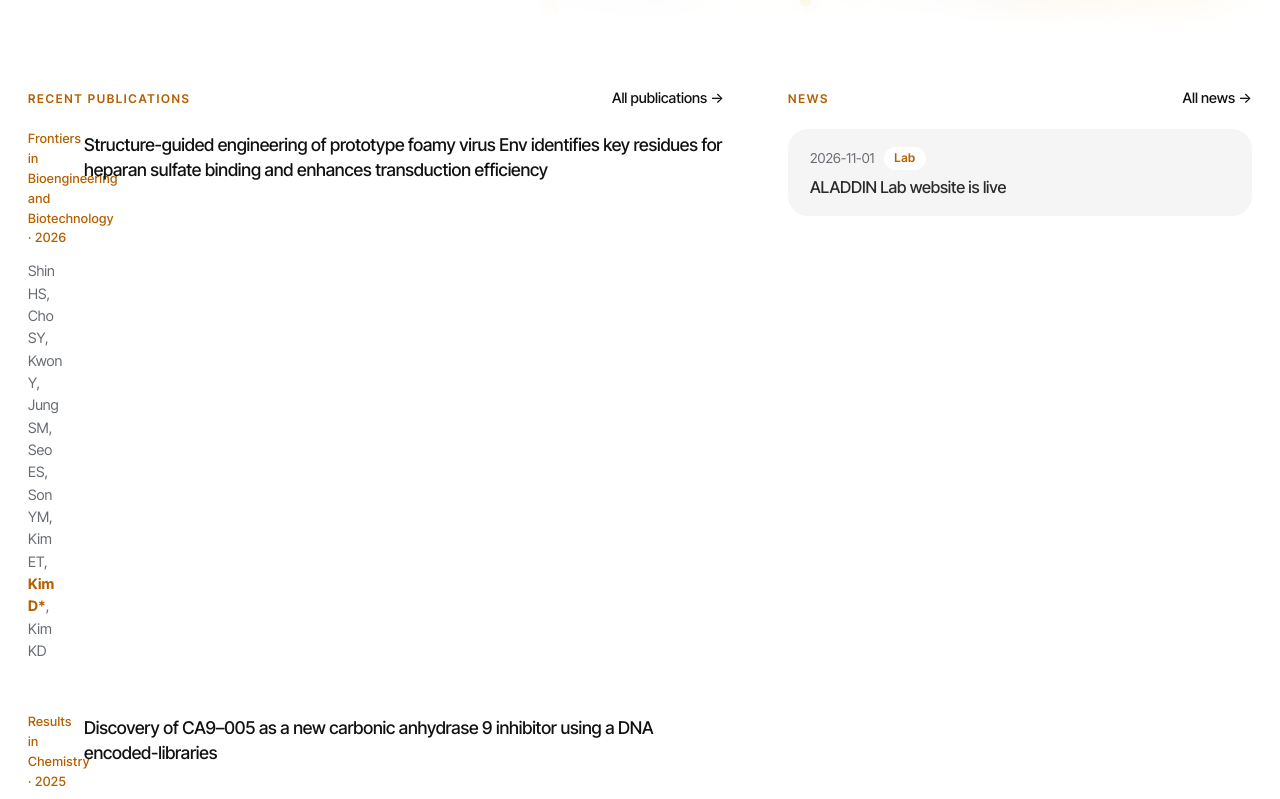
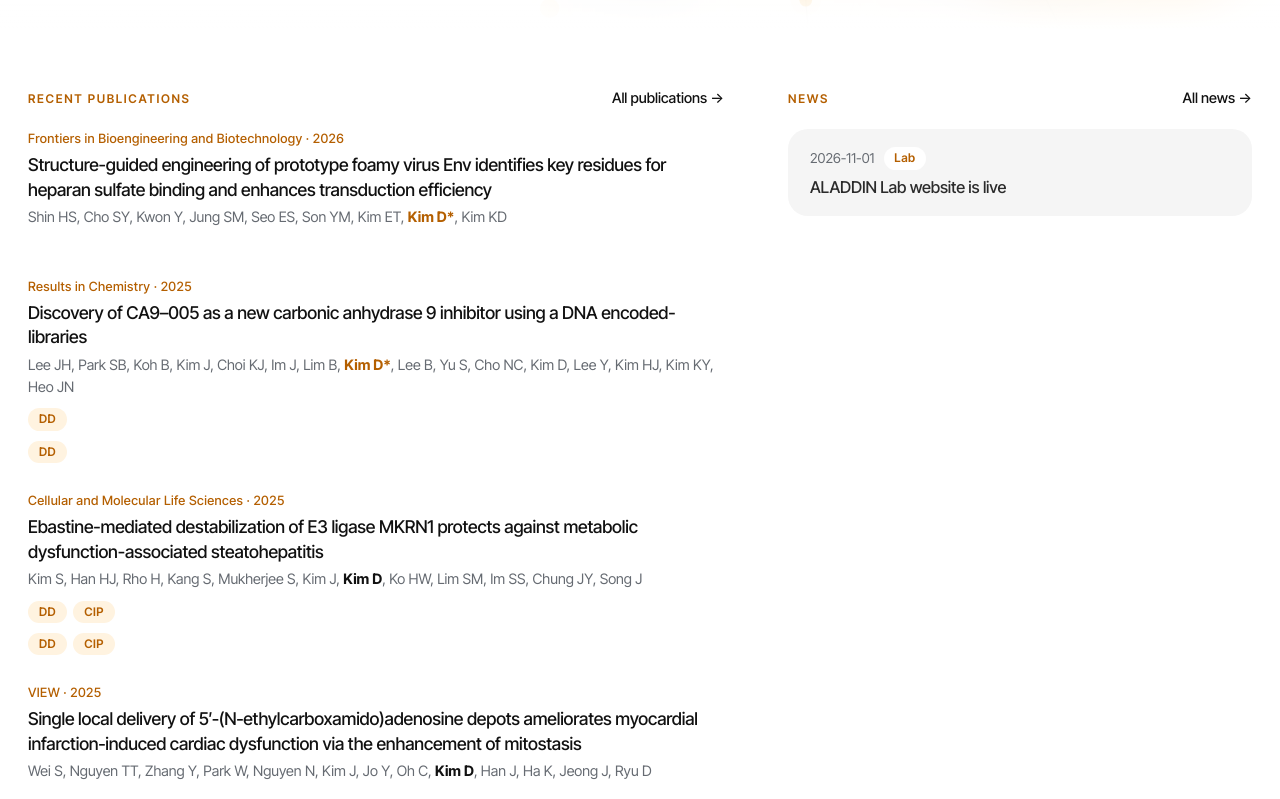
Before and after one commit to aLaDDIN-labs/aladdin-labs.github.io, a Next.js app: page / in a window 1280 px wide. Shown: the part 701-1500 px from the top of the page. Built offline with nearby package versions, Linux system fonts and the light colour scheme; a web font is replaced by a local one.

Commit message:
Add files via upload

```diff
--- a/app/globals.css
+++ b/app/globals.css
@@ -238,7 +238,8 @@ html[data-lang="ko"] .en-only { display: none; }
 
 @media (max-width: 860px) { .site-header { backdrop-filter: none; background: #fff; } }
 
-.pub-entry { display: grid; grid-template-columns: 44px 1fr; gap: 12px; }
+.pub-entry.numbered { display: grid; grid-template-columns: 44px 1fr; gap: 12px; }
 .pub-no { font-size: 0.85rem; font-weight: 600; color: var(--orange-ink); font-variant-numeric: tabular-nums; padding-top: 2px; text-align: right; }
-@media (max-width: 860px) { .pub-entry { grid-template-columns: 34px 1fr; gap: 8px; } }
+@media (max-width: 860px) { .pub-entry.numbered { grid-template-columns: 34px 1fr; gap: 8px; } }
 .pi-mark{font-weight:700;color:var(--orange-ink)} .pub-note{margin:0 0 4px;font-size:.85rem;color:var(--muted);padding-top:16px}
+.pi-self{font-weight:700;color:var(--ink)}
--- a/components/Authors.jsx
+++ b/components/Authors.jsx
@@ -1,7 +1,8 @@
+// PI name: bold orange + mark (* / #) when corresponding / co-first, bold black otherwise.
 export default function Authors({ text, mark, piName }) {
-  if (!mark || !piName) return text;
-  const re = new RegExp(`(${piName})`);
-  const m = text.match(re);
+  if (!piName) return text;
+  const m = text.match(new RegExp(`(${piName})`));
   if (!m) return text;
-  return (<>{text.slice(0, m.index)}<b className="pi-mark">{m[0]}{mark}</b>{text.slice(m.index + m[0].length)}</>);
+  const cls = mark ? "pi-mark" : "pi-self";
+  return (<>{text.slice(0, m.index)}<b className={cls}>{m[0]}{mark}</b>{text.slice(m.index + m[0].length)}</>);
 }
--- a/components/PublicationList.jsx
+++ b/components/PublicationList.jsx
@@ -76,7 +76,7 @@ export default function PublicationList({ pubs, topics, piName }) {
             <h2 className="pub-year-label">{year || "-"}</h2>
             <div className="pub-list">
               {list.map((p) => (
-                <article key={`${p.doi}${p.title}`} className="pub-entry">
+                <article key={`${p.doi}${p.title}`} className="pub-entry numbered">
                   <span className="pub-no" aria-label={`Publication ${p.no}`}>{p.no}</span>
                   <div className="pub-body-col">
                   <div className="pub-venue">
```
